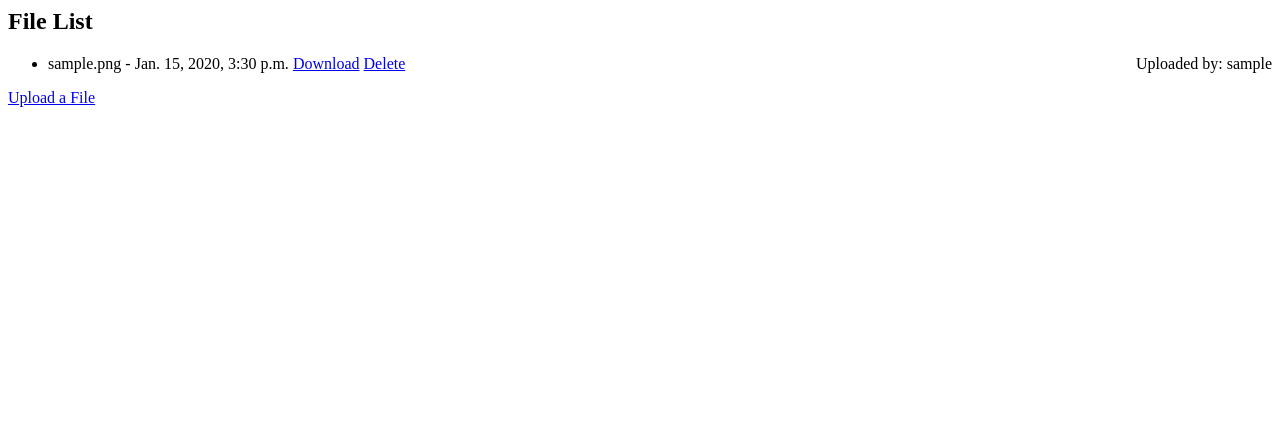
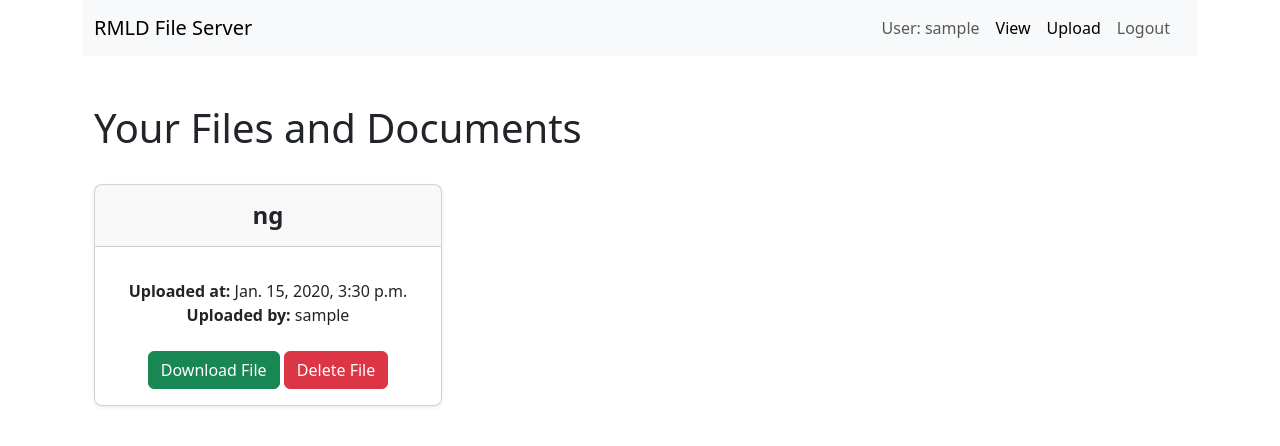
Before and after one commit to ravin-d-27/File_Transfer_Server, a Django app: page /files/ in a window 1280 px wide. Shown: the top 446 px of the page. Run offline with Django 4.2, Linux system fonts and the light colour scheme; a user stored in the database is signed in; tables that the repository leaves empty hold one stand-in row (values such as "Sample post"); parts of the project's set-up code (start-up, migrations or seed data) failed here and were passed over.

Commit message:
Added the Frontend

```diff
--- a/File_Server/File_Server/templates/base.html
+++ b/File_Server/File_Server/templates/base.html
@@ -1,5 +1,115 @@
-{% block content %}
+<!DOCTYPE html>
+<html lang="en">
+<head>
+    {% load static %}
+    <meta charset="UTF-8">
+    <meta name="viewport" content="width=device-width, initial-scale=1.0">
+
+    <title>RMLD File Server</title>
+
+    <style>
+      body {
+          font-family: 'Arial', sans-serif;
+          background-color: #f4f4f4;
+          margin: 0;
+          padding: 0;
+          text-align: center;
+      }
+
+      .containering {
+          display: flex;
+          justify-content: center;
+          height: 100vh;
+      }
+
+      .error-message {
+          color: #333;
+          font-size: 2em;
+      }
+
+      .image-container {
+          margin-top: 30px;
+      }
+  </style>
+
+<style>
+  table {
+      border-collapse: collapse;
+      width: 100%;
+  }
+
+  th, td {
+      padding: 10px;  /* Adjust the padding as needed */
+      text-align: left;
+  }
+
+  th {
+      background-color: #f2f2f2;  /* Optional: Add a background color to header cells */
+  }
+</style>
+
+<style>
+  body {
+      font-family: 'Arial', sans-serif;
+      margin: 20px;
+  }
+  h1 {
+      color: #333;
+  }
+  h2 {
+      color: #555;
+  }
+  .credits-list {
+      list-style: none;
+      padding: 0;
+  }
+  .credit-item {
+      margin-bottom: 10px;
+  }
+</style>
+
+    <link href="https://cdn.jsdelivr.net/npm/bootstrap@5.3.2/dist/css/bootstrap.min.css" rel="stylesheet" integrity="sha384-T3c6CoIi6uLrA9TneNEoa7RxnatzjcDSCmG1MXxSR1GAsXEV/Dwwykc2MPK8M2HN" crossorigin="anonymous">
+</head>
+
+<body>
+
+  <div class="container">
+
+    <nav class="navbar navbar-expand-lg navbar-light bg-light">
+      <div class="container-fluid">
+          <a class="navbar-brand" href="{% url 'home' %}">
+            RMLD File Server
+          </a>
+          <button class="navbar-toggler" type="button" data-bs-toggle="collapse" data-bs-target="#navbarNav" aria-controls="navbarNav" aria-expanded="false" aria-label="Toggle navigation">
+            <span class="navbar-toggler-icon"></span>
+          </button>
+          <div class="collapse navbar-collapse" id="navbarNav">
+            <div class='navbar-nav ms-auto px-2'>
+              {% if user.is_authenticated %}
+              <a class='nav-item nav-link'>User: {{user.username}}</a>
+              <a class='nav-item nav-link active' href="{% url 'files:file_list' %}">View</a>
+              <a class='nav-item nav-link active' href="{% url 'files:upload_file' %}">Upload</a>
+              <a class='nav-item nav-link' href="JavaScript:{document.getElementById('logout').submit()}">Logout</a>
+              <form id='logout' method='POST' action="{% url 'logout' %}">
+                {% csrf_token %}
+                <input type='hidden' />
+              </form>
+              {% else %}
+              <a class='nav-item nav-link' href="{% url 'login' %}">Log in</a>
+              {% endif %}
+            </div>
+          </div>
+      </div>
+    </nav>
+
+  </div>
+
+  {% block content %}
 
 
+  {% endblock %}
 
-{% endblock %}
+  <script src="https://cdn.jsdelivr.net/npm/@popperjs/core@2.11.8/dist/umd/popper.min.js" integrity="sha384-I7E8VVD/ismYTF4hNIPjVp/Zjvgyol6VFvRkX/vR+Vc4jQkC+hVqc2pM8ODewa9r" crossorigin="anonymous"></script>
+<script src="https://cdn.jsdelivr.net/npm/bootstrap@5.3.2/dist/js/bootstrap.min.js" integrity="sha384-BBtl+eGJRgqQAUMxJ7pMwbEyER4l1g+O15P+16Ep7Q9Q+zqX6gSbd85u4mG4QzX+" crossorigin="anonymous"></script>
+</body>
+</html>
--- a/File_Server/files/templates/files/file_list.html
+++ b/File_Server/files/templates/files/file_list.html
@@ -1,18 +1,57 @@
 <!-- files/templates/files/file_list.html -->
 
 {% extends 'base.html' %}
+{% block content %}
 
-{% block content %}
-  <h2>File List</h2>
-  <ul>
-    {% for file in files %}
-      <li>
-        {{ file.file.name }} - {{ file.uploaded_at }}
-        <span style="float: right;">Uploaded by: {{ file.user.username }}</span>
-        <a href="{% url 'download_file' file_id=file.id %}">Download</a>
-        <a href="{% url 'delete_file' file_id=file.id %}">Delete</a>
-      </li>
-    {% endfor %}
-  </ul>
-  <a href="{% url 'upload_file' %}">Upload a File</a>
+<div class='container'>
+  <br><br>
+<div class='container'>
+
+  {% if delete_success %}
+  <div class="container alert alert-success" id="alert-container" role="alert">
+    {{ delete_success }}
+  </div>
+  {% endif %}
+
+  {% if done %}
+  <div class="container alert alert-success" id="alert-container" role="alert">
+    {{ done }}
+  </div>
+  {% endif %}
+
+
+<h1>Your Files and Documents</h1>
+<br>
+<div class="row row-cols-1 row-cols-md-3 mb-3 text-center" >
+  {% for file in files %}
+  <div class="col">
+    <div class="card mb-4 rounded-3 shadow-sm">
+      <div class="card-header py-3">
+        <h4 class="my-0 fw-normal"><b>{{ file.file.name|slice:"8:" }}</b></h4>
+      </div>
+      <div class="card-body">
+        <ul class="list-unstyled mt-3 mb-4">
+          <li><b>Uploaded at: </b>{{ file.uploaded_at }}</li>
+          <li><b>Uploaded by: </b>{{ file.user.username }}</li>
+        </ul>
+
+        <a href="{% url 'files:download_file' file_id=file.id %}" class="btn btn-success">Download File</a>
+        <a href="{% url 'files:delete_file' file_id=file.id %}" class="btn btn-danger">Delete File</a>
+      </div>
+    </div>
+  </div>
+  {% endfor %}
+</div>
+
+</div>
+</div>
+
+<script>
+  setTimeout(function() {
+    document.getElementById('alert-container').style.display = 'none';
+  }, 4000);
+</script>
+
+
+
 {% endblock %}
--- a/File_Server/files/urls.py
+++ b/File_Server/files/urls.py
@@ -3,6 +3,7 @@
 from django.urls import path
 from .views import file_list, upload_file, download_file, delete_file
 
+app_name= 'files'
 urlpatterns = [
     path('', file_list, name='file_list'),
     path('upload/', upload_file, name='upload_file'),
--- a/File_Server/files/views.py
+++ b/File_Server/files/views.py
@@ -20,7 +20,8 @@ def upload_file(request):
             file_instance = form.save(commit=False)
             file_instance.user = request.user
             file_instance.save()
-            return redirect('file_list')
+            files = UploadedFile.objects.filter(user=request.user)
+            return render(request, 'files/file_list.html', {'done': 'File Uploaded successfully!', 'files': files})
     else:
         form = FileUploadForm()
     return render(request, 'files/upload_file.html', {'form': form})
@@ -43,4 +44,6 @@ def delete_file(request, file_id):
         storage.delete(file_path)
     file_instance.delete()
 
-    return redirect('file_list')
+
+    files = UploadedFile.objects.filter(user=request.user)
+    return render(request, 'files/file_list.html', {'delete_success': 'File deleted successfully!', 'files': files})
```
Also changed, not shown: File_Server/accounts/templates/accounts/home.html (+17 -1 lines), File_Server/files/templates/files/upload_file.html (+32 -7 lines).
